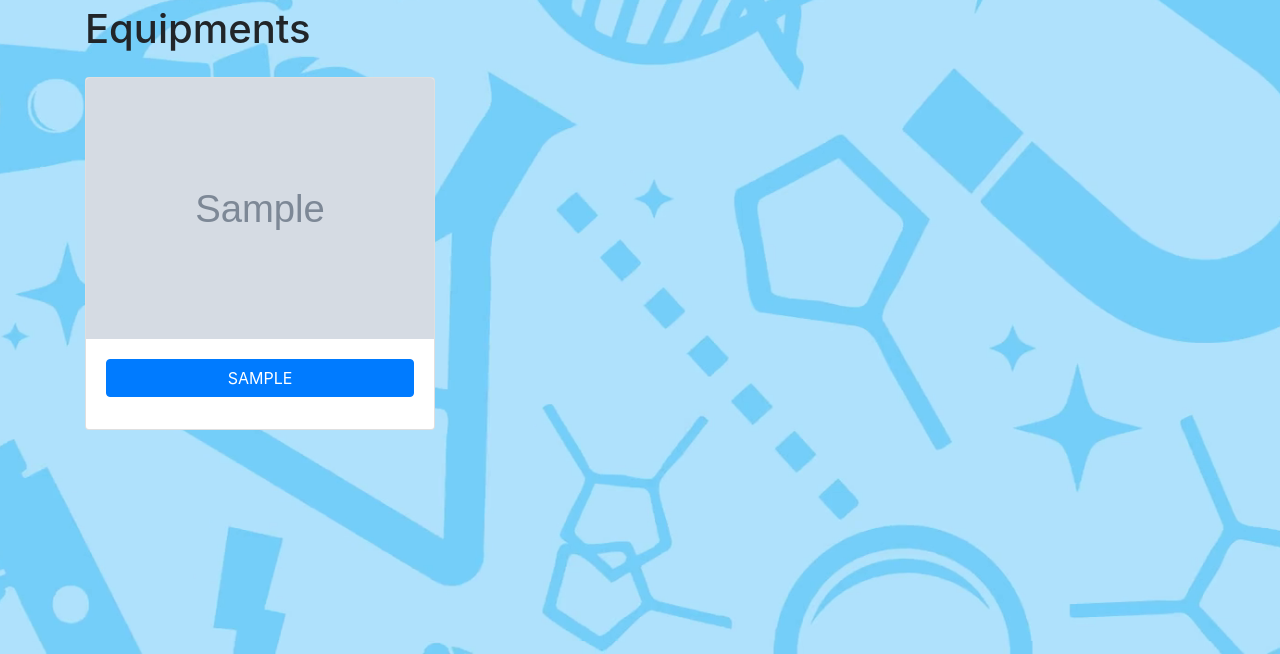
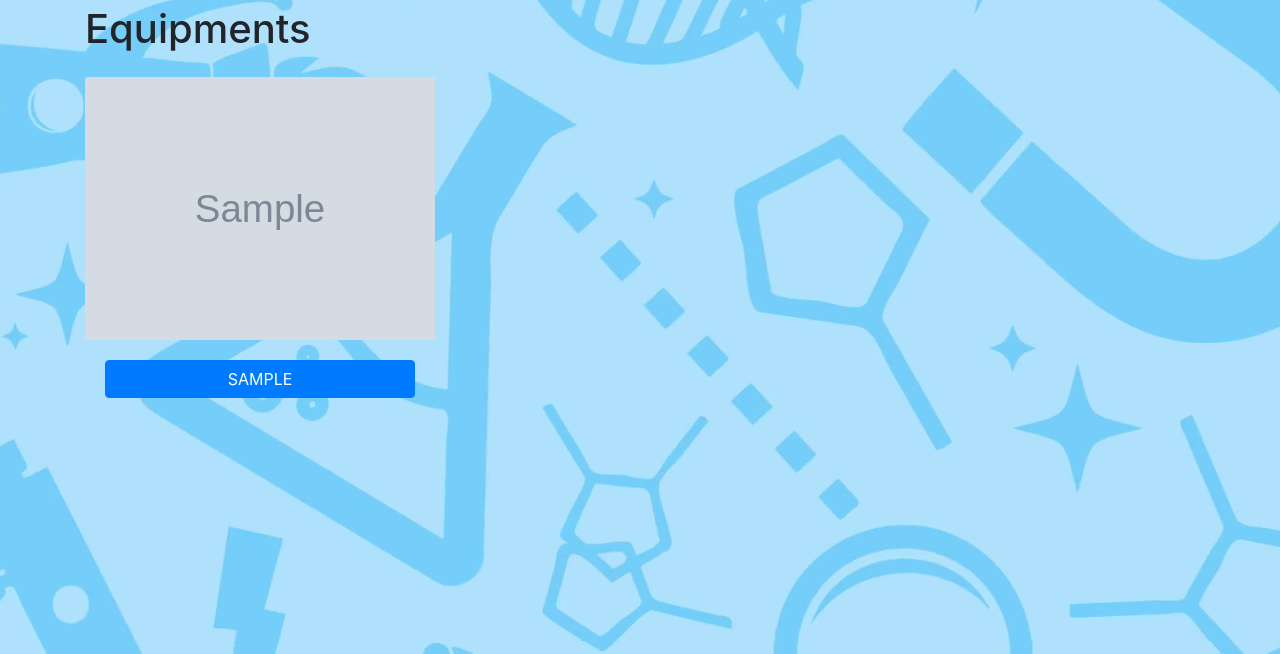
Before and after one commit to aatolomia/Bio-Lab-Application, a Django app: template Bio-Lab-Application/equipment/templates/equipment/index.html in a window 1280 px wide. Shown: the part 346-1000 px from the top of the page. Run offline with Django 3.2, Linux system fonts and the light colour scheme; the template is opened without the code that fills it: most values are stand-ins (such as "Sample title", 1, 10 or a date in 2020); grey boxes marked "Sample" are stand-in pictures; parts of the project's set-up code (start-up, migrations or seed data) failed here and were passed over; some libraries are stand-ins or nearby versions.

Commit message:
Na row na sya  YEY

```diff
--- a/Bio-Lab-Application/equipment/templates/equipment/index.html
+++ b/Bio-Lab-Application/equipment/templates/equipment/index.html
@@ -63,10 +63,11 @@
   <!-- Page Heading -->
   <h1 class="my-4">Equipments
   </h1>
-{% for equipType in all_equipmentType  %}
+
   <div class="row">
-    <div class="col-lg-4 col-sm-6 mb-4">
-      <div class="card h-100">
+   {% for equipType in all_equipmentType  %}
+   	<div class=" col-lg-4 col-md-3 col-sm-3 col-xs-3">
+      <div class="thumbnail">
        <a href="#"><img class="card-img-top" src="{{equipType.type_of_equipment_picture}}" alt="..."></a>
         <div class="card-body">
           <h4 class="card-title">
@@ -75,9 +76,12 @@
         </div>
       </div>
     </div>
-   </div>
+
+   {% endfor %}
+
+  </div>
   <!-- /.row -->
-{% endfor %}
+
 </div>
 <!-- /.container -->
 
```
